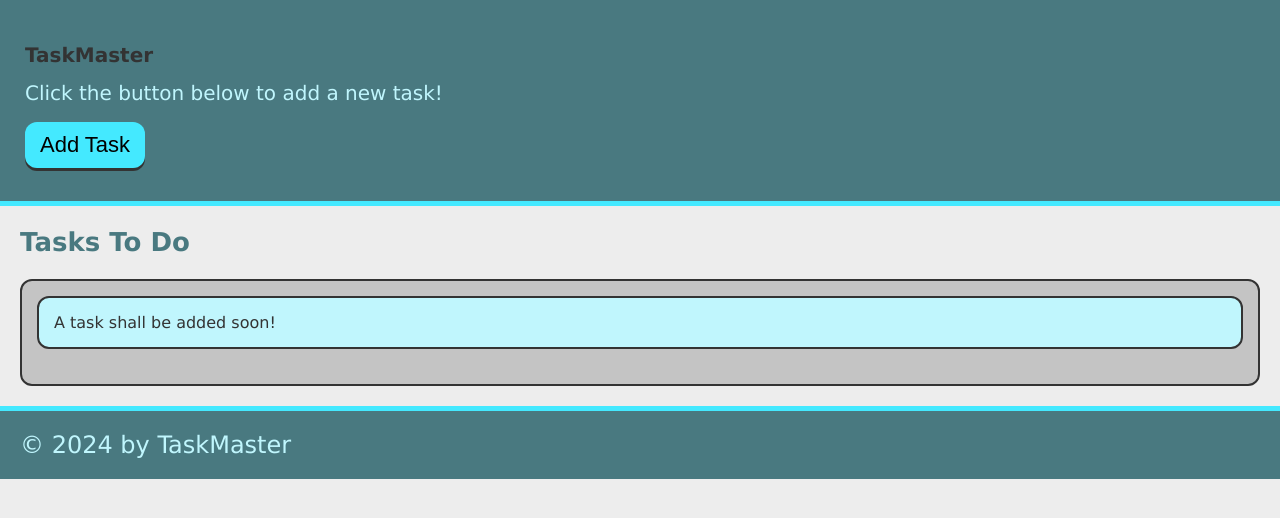
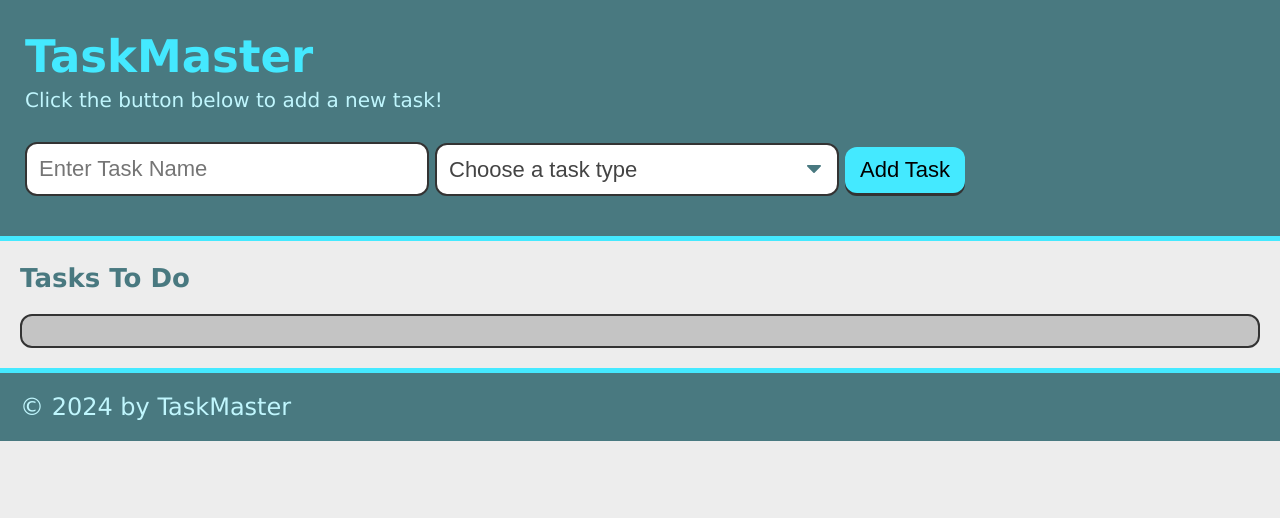
Before and after one commit to MCN17/taskmaster, a plain HTML site: page index.html in a window 1280 px wide. Drawn offline with Linux system fonts and the light colour scheme.

Commit message:
added dropdown menu for task type

```diff
--- a/index.html
+++ b/index.html
@@ -9,16 +9,30 @@
 </head>
 <body>
     <header>
-        <h1 class="page-tite">TaskMaster</h1>
+        <h1 class="page-title">TaskMaster</h1>
         <p>Click the button below to add a new task!</p>
-        <button class="btn" id="save-task">Add Task</button>
+        <form id="task-form">
+            <div class="form-group">
+                <input type="text" name="task-name" placeholder="Enter Task Name" />
+            </div>
+            <div class="form-group">
+                <select aria-label="label" name="task-type" class="select-dropdown"> <!--the aria-label="label" was just so select had a title attribute and was accessible for screen readers -->
+                    <option value="" disabled selected>Choose a task type</option>
+                    <option value="Print">Print</option>
+                    <option value="Web">Web</option>
+                    <option value="Mobile">Mobile</option>
+                </select>
+            </div>
+            <div class="form-group">
+                <button class="btn" id="save-task" type="submit">Add Task</button>
+            </div>
+        </form>
     </header>
 
     <main>
         <section class="task-list-wrapper">
             <h2 class="list-title">Tasks To Do</h2>
             <ul class="task-list" id="tasks-to-do">
-                <li class="task-item">A task shall be added soon!</li>
             </ul>
         </section>
     </main>
```
